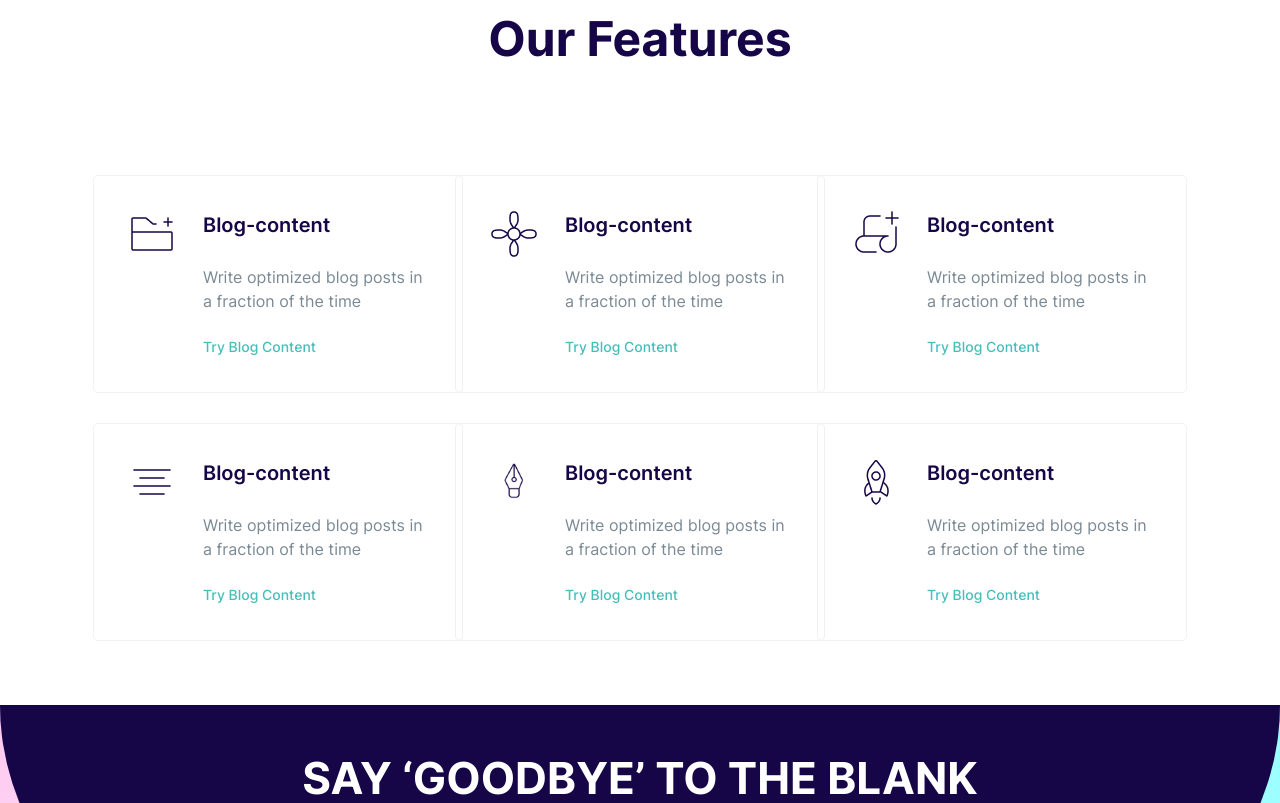
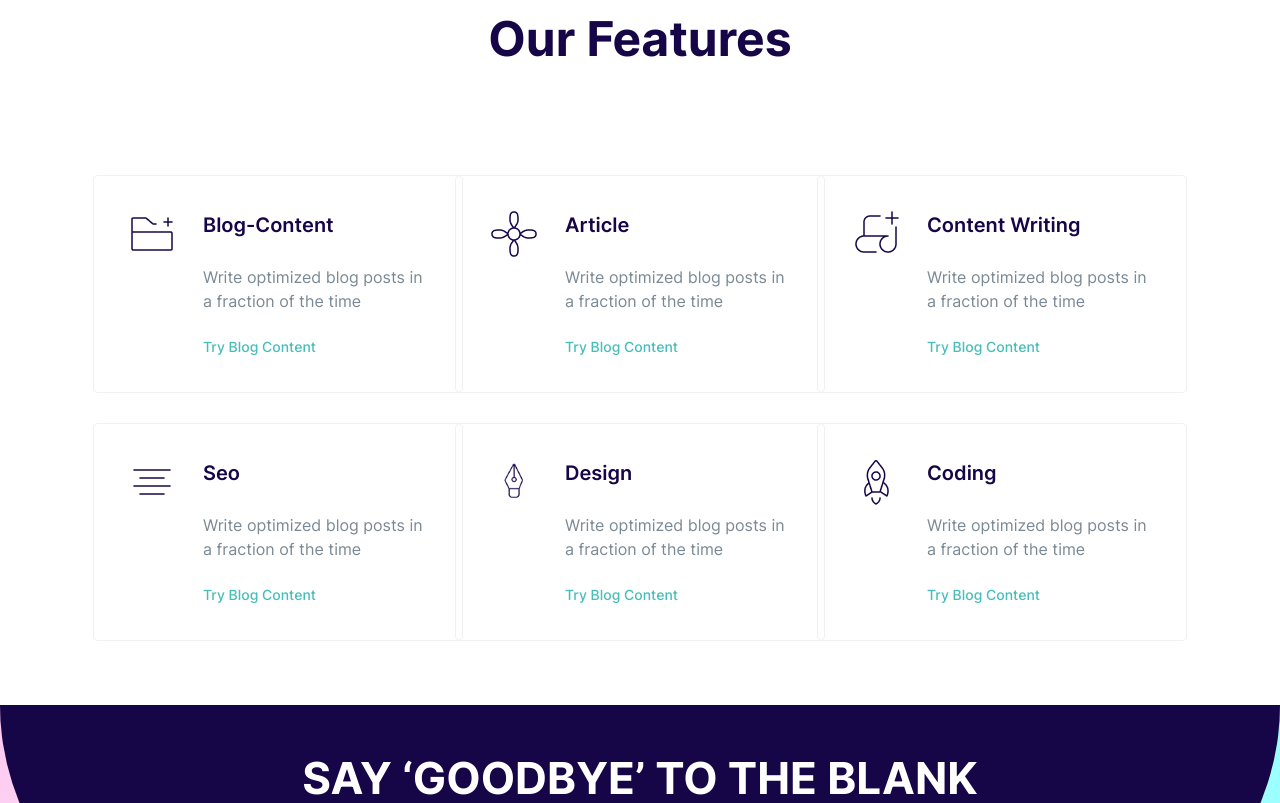
Before and after one commit to fihandilanpratama/landing-page, a website: page index.html in a window 1280 px wide. Shown: the part 1806-2609 px from the top of the page. Drawn offline with Linux system fonts and the light colour scheme.

Commit message:
refactor: changing the content of our features section

```diff
--- a/index.html
+++ b/index.html
@@ -71,7 +71,7 @@
     </section>
 
     <section class="our-features px-6 lg:px-28 mt-[150px]">
-        <h1 class="text-[48px] font-bold text-secondary-dark-blue text-center mb-[100px]">Our Features</h1>
+        <h1 class="text-[48px] font-bold text-secondary-dark-blue text-center capitalize mb-[100px]">Our Features</h1>
         <div class="content-wrapper grid grid-cols-1 lg:grid-cols-3 grid- gap-3 lg:gap-[30px] justify-items-center">
             <div class="card-feature w-[370px] border-[#F1F1F1] border p-[34px] rounded-[5px] flex hover:shadow-lg">
                 <div class="col-1 w-3/12">
@@ -80,7 +80,7 @@
                     </div>
                 </div>
                 <div class="col-2 w-9/12">
-                    <p class="cart-title font-semibold text-[20px] text-secondary-dark-blue">Blog-content</p>
+                    <p class="cart-title font-semibold text-[20px] capitalize text-secondary-dark-blue">Blog-content</p>
                     <p class="text-[16px] text-gray-light mt-[25px] mb-[21px]">Write optimized blog posts in a fraction of the time</p>
                     <a href="#" class="font-medium text-[14px] text-primary-teal">Try Blog Content</a>
                 </div>
@@ -92,7 +92,7 @@
                     </div>
                 </div>
                 <div class="col-2 w-9/12">
-                    <p class="cart-title font-semibold text-[20px] text-secondary-dark-blue">Blog-content</p>
+                    <p class="cart-title font-semibold text-[20px] capitalize text-secondary-dark-blue">Article</p>
                     <p class="text-[16px] text-gray-light mt-[25px] mb-[21px]">Write optimized blog posts in a fraction of the time</p>
                     <a href="#" class="font-medium text-[14px] text-primary-teal">Try Blog Content</a>
                 </div>
@@ -104,7 +104,7 @@
                     </div>
                 </div>
                 <div class="col-2 w-9/12">
-                    <p class="cart-title font-semibold text-[20px] text-secondary-dark-blue">Blog-content</p>
+                    <p class="cart-title font-semibold text-[20px] capitalize text-secondary-dark-blue">content writing</p>
                     <p class="text-[16px] text-gray-light mt-[25px] mb-[21px]">Write optimized blog posts in a fraction of the time</p>
                     <a href="#" class="font-medium text-[14px] text-primary-teal">Try Blog Content</a>
                 </div>
@@ -116,7 +116,7 @@
                     </div>
                 </div>
                 <div class="col-2 w-9/12">
-                    <p class="cart-title font-semibold text-[20px] text-secondary-dark-blue">Blog-content</p>
+                    <p class="cart-title font-semibold text-[20px] capitalize text-secondary-dark-blue">seo</p>
                     <p class="text-[16px] text-gray-light mt-[25px] mb-[21px]">Write optimized blog posts in a fraction of the time</p>
                     <a href="#" class="font-medium text-[14px] text-primary-teal">Try Blog Content</a>
                 </div>
@@ -127,7 +127,7 @@
                     </div>
                 </div>
                 <div class="col-2 w-9/12">
-                    <p class="cart-title font-semibold text-[20px] text-secondary-dark-blue">Blog-content</p>
+                    <p class="cart-title font-semibold text-[20px] capitalize text-secondary-dark-blue">design</p>
                     <p class="text-[16px] text-gray-light mt-[25px] mb-[21px]">Write optimized blog posts in a fraction of the time</p>
                     <a href="#" class="font-medium text-[14px] text-primary-teal">Try Blog Content</a>
                 </div>
@@ -138,7 +138,7 @@
                     </div>
                 </div>
                 <div class="col-2 w-9/12">
-                    <p class="cart-title font-semibold text-[20px] text-secondary-dark-blue">Blog-content</p>
+                    <p class="cart-title font-semibold text-[20px] capitalize text-secondary-dark-blue">coding</p>
                     <p class="text-[16px] text-gray-light mt-[25px] mb-[21px]">Write optimized blog posts in a fraction of the time</p>
                     <a href="#" class="font-medium text-[14px] text-primary-teal">Try Blog Content</a>
                 </div>
```
Also changed, not shown: src/output.css.
